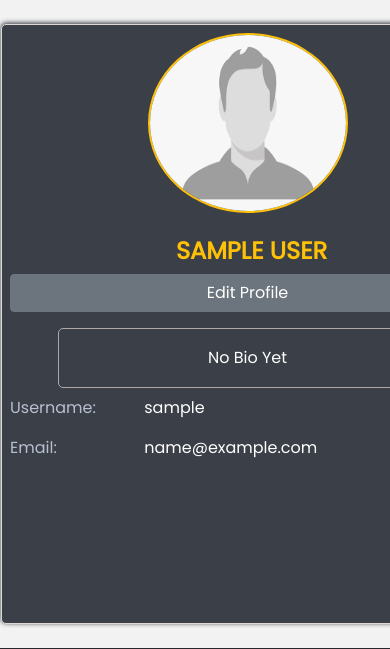
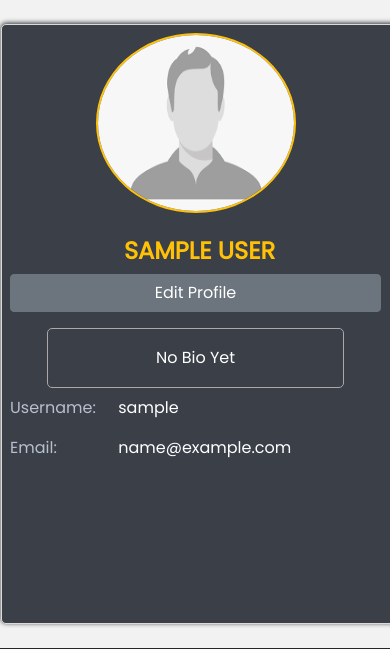
Before and after one commit to wendell1101/Learning-Management-System, a Django app: page /accounts/profile in a window 390 px wide; the page is wider, and only the part inside the window is pictured. Shown: the part 62-711 px from the top of that part. Run offline with Django 3.2, Linux system fonts and the light colour scheme; the visitor is signed in with stand-in values (Sample User, id 1); some libraries are stand-ins or nearby versions.

Commit message:
fix profile css

```diff
--- a/system/static/system/css/main.css
+++ b/system/static/system/css/main.css
@@ -130,7 +130,7 @@ footer{
 } */
 
 .sidebar{
-    width:500px!important;
+    /* width:500px!important; */
     background: #3a3f48!important;
     height:600px!important;
     box-shadow: 0px -1px 5px #282c33;
@@ -253,7 +253,8 @@ button{
         width:100%!important;
     }
     .sidebar{
-        display:none
+        display:none;
+        /* width:600px!important */
     }
     .enroll-form{
         display:block!important;
@@ -280,8 +281,6 @@ button{
 @media(min-width:600px){
 
 }
-/* @media(min-width:900px){
-    .front-container{
-        grid-md
-    }
-}  */
+@media(max-width:400px){
+
+}
--- a/users/templates/users/profile.html
+++ b/users/templates/users/profile.html
@@ -5,7 +5,7 @@
 {% block content%}
 
   <div class="row pl-2 ">
-    <div class="col-md-3  pt-2 pl-2 sidebar"style="display:block!important">
+    <div class="col-md-3 pt-2 pl-2 sidebar"style="display:block!important">
       {% if user.is_authenticated%}
        {% include 'system/sidebar_profile.html'%}
       {%endif%}
```
